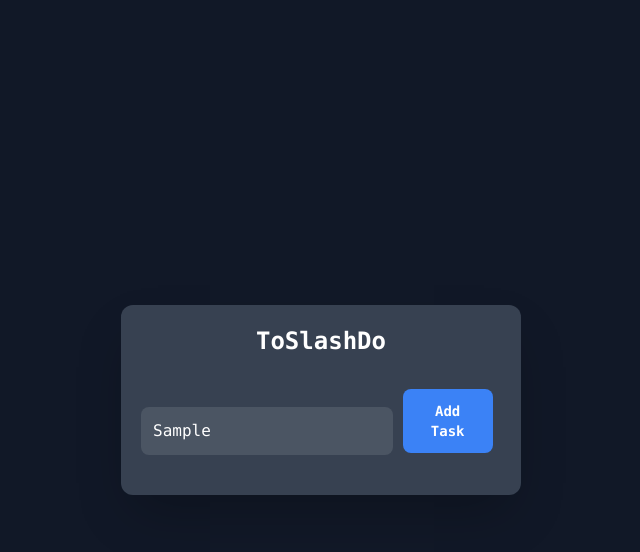
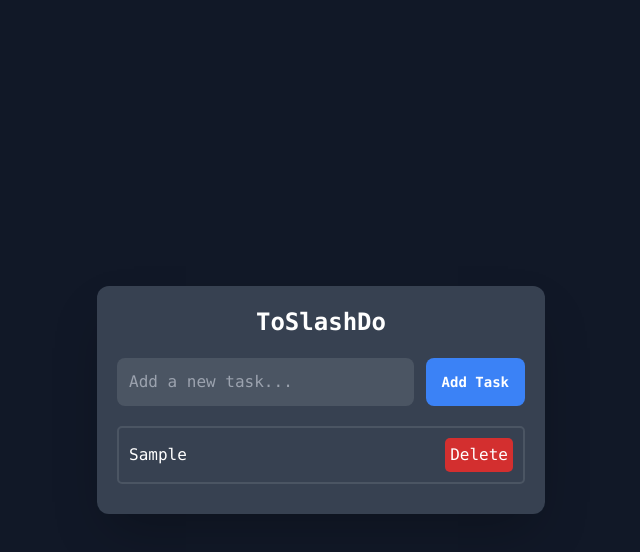
Before and after one commit to Sidnaik04/Regula, a website built with Vite: page src/toSlashdo/index.html in a window 1280 px wide. Both pictures are taken after typing "Sample" into the empty fields and a click on the button "Add Task". Shown: the whole page, without its empty margins (319-959 px from the left). Built offline with nearby package versions, Linux system fonts and the light colour scheme.

Commit message:
Add toSlashdo app in codebase

```diff
--- a/src/toSlashdo/index.html
+++ b/src/toSlashdo/index.html
@@ -15,6 +15,7 @@
         display: flex;
         justify-content: space-between;
         align-items: center;
+        border: solid #4B5563 2px;
       }
 
       li.completed {
@@ -35,27 +36,25 @@
         background-color: #b71c1c;
       }
     </style>
+
   </head>
-  <body
-    class="bg-gray-900 text-white flex justify-center items-center h-screen font-mono"
-  >
-    <div class="container bg-gray-700 p-5 rounded-xl w-[400px] shadow-2xl">
+  <body class="bg-gray-900 text-white flex justify-center items-center h-screen font-mono">
+    <div class="container bg-gray-700 p-5 rounded-xl w-full max-w-md shadow-2xl mx-4 sm:mx-6">
       <h1 class="text-center mb-5 text-2xl font-bold">ToSlashDo</h1>
-      <div id="input-container" class="mb-5 space-y-3">
+      <div id="input-container" class="mb-5 flex flex-col sm:flex-row space-y-3 sm:space-y-0 sm:space-x-3">
         <input
           type="text"
           id="task-input"
           placeholder="Add a new task..."
-          class="bg-gray-600 w-[70%] p-3 text-white rounded-lg border-none outline-none focus:ring"
+          class="bg-gray-600 w-full sm:w-3/4 p-3 text-white rounded-lg border-none outline-none focus:ring"
         />
         <button
           id="taskBtn"
-          class="w-[25%] p-3 bg-blue-500 rounded-lg cursor-pointer hover:bg-blue-700 duration-300 text-sm font-bold"
+          class="w-full sm:w-1/4 p-3 bg-blue-500 rounded-lg cursor-pointer hover:bg-blue-700 duration-300 text-sm font-bold"
         >
           Add Task
         </button>
       </div>
-
       <ul id="todo-list" class="list-none p-0"></ul>
     </div>
     <script src="script.js"></script>
--- a/src/toSlashdo/script.js
+++ b/src/toSlashdo/script.js
@@ -0,0 +1,64 @@
+document.addEventListener('DOMContentLoaded',()=>{
+    const taskInput = document.getElementById('task-input');
+    const taskButton = document.getElementById('taskBtn');
+    const todoList = document.getElementById('todo-list');
+
+    //to store task
+    let tasks = JSON.parse(localStorage.getItem("tasks")) || [];
+
+    //loop for rendering tasks
+    tasks.forEach((task)=> renderTask(task));
+
+    //to add task
+    taskButton.addEventListener('click',()=>{
+        const taskText = taskInput.value.trim();
+
+        if(taskText === "") return
+
+        const newTask = {
+            id: Date.now(),
+            text: taskText,
+            completed: false,
+        };
+
+        tasks.push(newTask)
+        saveTasks();
+        renderTask(newTask)
+        taskInput.value = "";
+        console.log(tasks);
+    })
+
+    //to render tasks
+    function renderTask(task){
+        const li = document.createElement('li');
+        li.setAttribute('data-id', task.id);
+        if(task.completed) li.classList.add('completed');
+
+        li.innerHTML = `<span>${task.text}</span> <button>Delete</button>`
+
+        //toggle for complete
+        li.addEventListener('click',(e)=>{
+            if(e.target.tagName === 'BUTTON') return;
+            task.completed = !task.completed;
+            li.classList.toggle('completed');
+            saveTasks();
+        })
+
+        //delete button
+        li.querySelector('button').addEventListener('click',(e)=>{
+            e.stopPropagation();
+            tasks = tasks.filter((t)=> t.id !== task.id);
+            li.remove()
+            saveTasks();
+        })
+
+        //append li to list
+        todoList.appendChild(li)
+    }
+
+    //to save tasks in localstorage
+    function saveTasks(){
+        localStorage.setItem("tasks", JSON.stringify(tasks))
+    }
+
+})
```
Also changed, not shown: src/index.html (deleted, +0 -11 lines), src/output.css.
